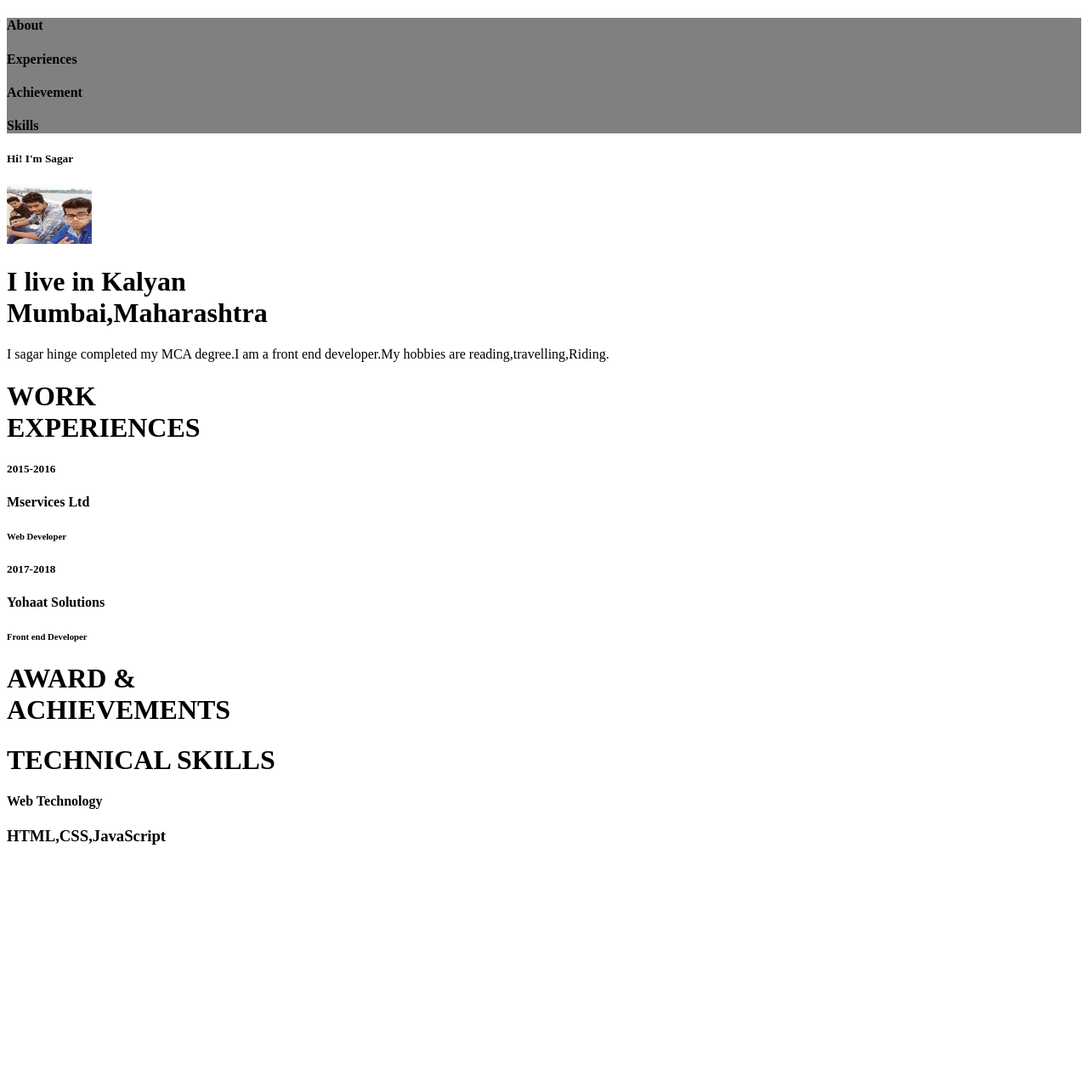
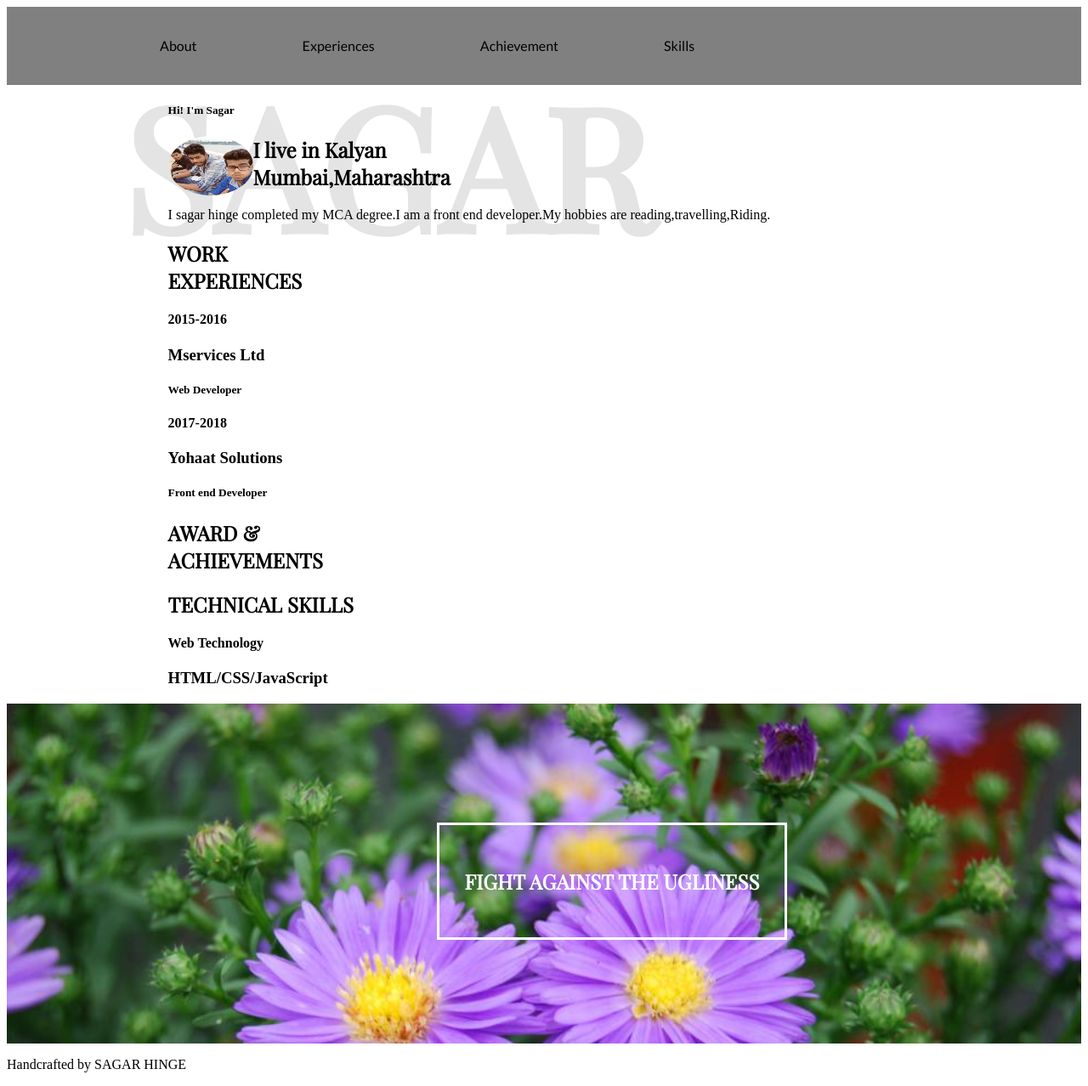
Before and after one commit to sagar2526/cv, a plain HTML site: page index.html in a window 1280 px wide. Shown: the whole page at 85% size. Before the commit the page ends 1014 px from the top, so only its background shows below. Drawn offline with nearby package versions, Linux system fonts and the light colour scheme.

Commit message:
new styles added

```diff
--- a/home.css
+++ b/home.css
@@ -1,9 +1,55 @@
+.nav-bar{
+	margin: auto;
+}
 .header{
-	display: ;
 	background-color: grey;
-	margin-left: auto;
-	margin-right: auto;
+	padding: 20px;
 }
 .profile{
-	margin: 0;
+	margin: auto;
 }
+.profile h1:before{
+	content: "SAGAR";
+	position: absolute;
+	z-index: -1;
+	font-size: 200px;
+	opacity: 0.10;
+    top: 60px;
+    left: 144px;
+}
+.footer-img{
+	background-image: url('footer2.jpg');
+	background-size: cover;
+	min-height: 400px;
+	position: relative;
+}
+.footer{
+	text-align: center;
+	position: absolute;
+	top: 35%;
+	left: 40%;
+	border-style: solid;
+	border-color: white;
+	padding: 30px;
+	color: white;
+}
+img{
+	border-radius: 50%;
+	float: left;
+}
+li{
+	list-style: none;
+	display: inline;
+	margin-left: 120px ;
+	font-family: 'Lato', sans-serif;
+}
+.container{
+	margin-left: 15%;
+}
+h1{
+	font-family: 'Playfair Display', serif;
+
+}
+p h3 h4 h5{
+	font-family: 'Lato', sans-serif;
+}
--- a/index.html
+++ b/index.html
@@ -2,36 +2,61 @@
 <head>
 <title>CV</title>
 <link href="home.css" type="text/css" rel="stylesheet"/>
+<link href="https://fonts.googleapis.com/css?family=Lato" rel="stylesheet">
+<link href="https://fonts.googleapis.com/css?family=Playfair+Display" rel="stylesheet">
 </head>
 <body>
+	<nav class="nav-bar">
 	  <div class="header">
-  	 <h4>About</h4>
-     <h4>Experiences</h4>
-  	 <h4>Achievement</h4>
-  	 <h4>Skills</h4>
+	  	<ul>
+  	     <li>About</li>
+         <li>Experiences</li>
+  	     <li>Achievement</li>
+      	 <li>Skills</li>
+      	</ul>
       </div>
+	</nav>
+  <section class="container">
+  	<h5>Hi! I'm Sagar</h5>
   <div class="profile">
-  <h5>Hi! I'm Sagar</h5>
     <img src="profile.jpg" alt="profile" height="70" width="100" />
     <h1>I live in Kalyan<br>Mumbai,Maharashtra</h1>
+  </div>
   <p>I sagar hinge completed my MCA degree.I am a front end developer.My hobbies are reading,travelling,Riding.</p>
-  </div>
+  </section>
+  <section class="container">
     <div>
   	  <h1>WORK<br>EXPERIENCES</h1>
-  	<h5>2015-2016</h5>
-  	<h4>Mservices Ltd</h4>
-  	<h6>Web Developer</h6>
-  	<h5>2017-2018</h5>
-  	<h4>Yohaat Solutions</h4>
-  	<h6>Front end Developer</h6>
+      <h4>2015-2016</h4>
+  	  <h3>Mservices Ltd</h3>
+  	  <h5>Web Developer</h5>
+  	  <h4>2017-2018</h4>
+  	  <h3>Yohaat Solutions</h3>
+  	  <h5>Front end Developer</h5>
   </div>
+
+  </section>
+  <section class="container">
     <div>
   	  <h1>AWARD &<br>ACHIEVEMENTS</h1>
     </div>
+  </section>
+
+  <section class="container">
     <div>
   	  <h1>TECHNICAL SKILLS</h1>
   	  <h4>Web Technology</h4>
-  	<h3>HTML,CSS,JavaScript</h3>
+  	  <h3>HTML/CSS/JavaScript</h3>
+    </div>
+  </section>
+<section class="footer-img">
+  <div class="footer">
+  	<h1>FIGHT AGAINST THE UGLINESS</h1>
+  </div>
+</section>
+
+  <div class="footer-text">
+  	<p>Handcrafted by SAGAR HINGE</p>
   </div>
 </body>
 </html>
```
Lines whose indentation alone changed are shown as unchanged.
